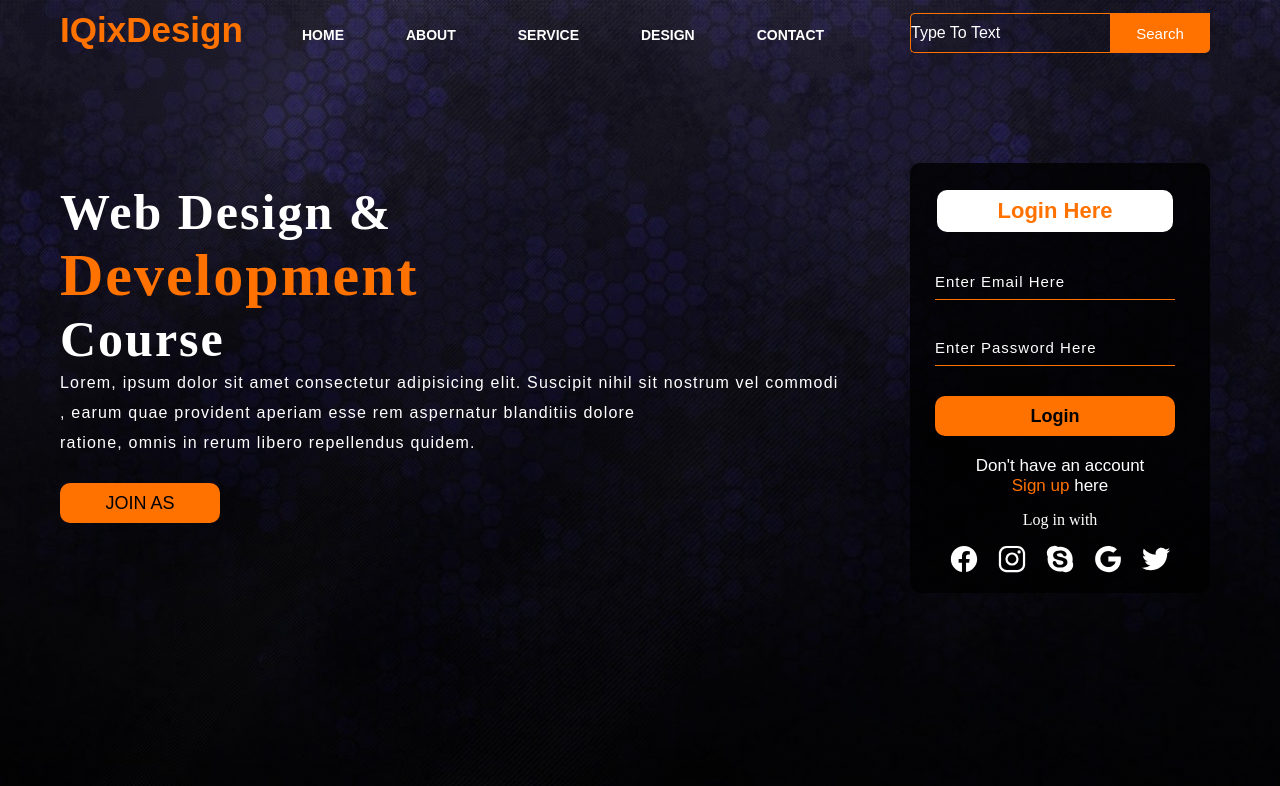
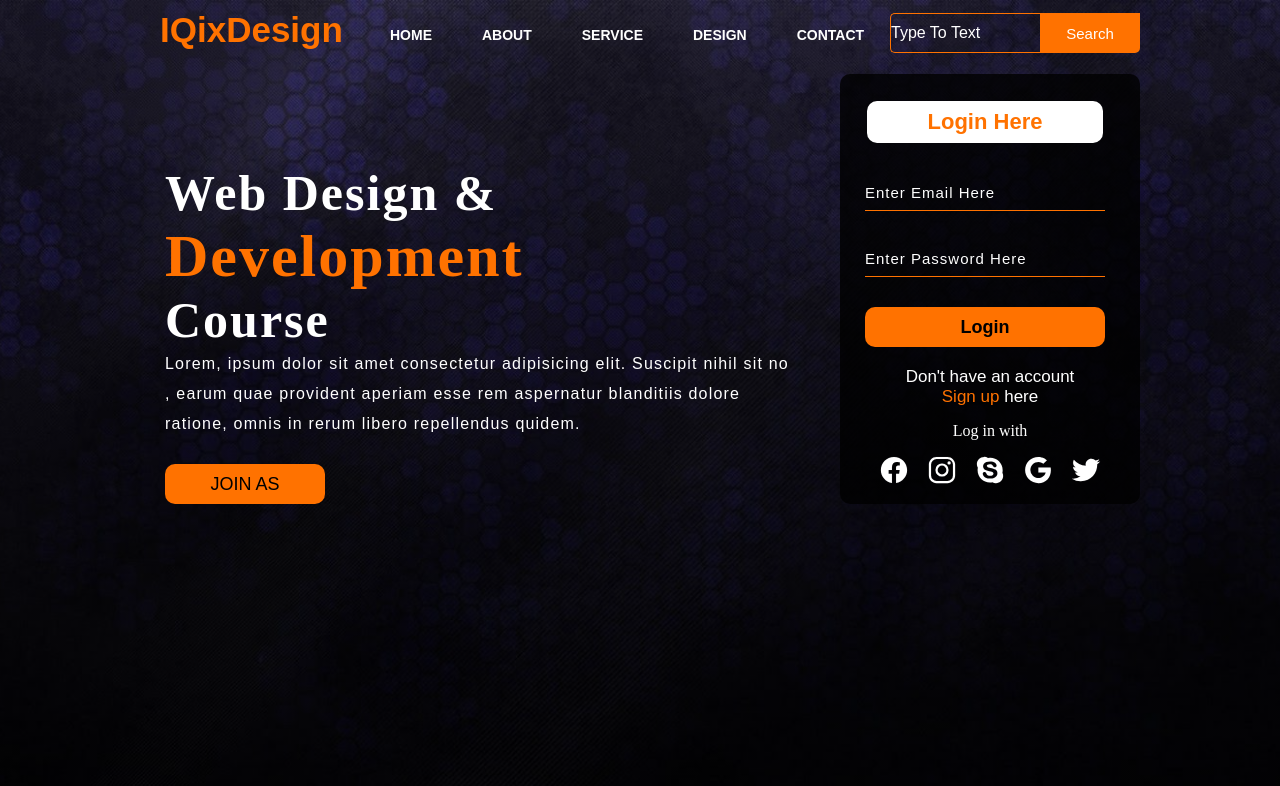
Before and after one commit to mrsongur/html-css-website-devolopmencoursemodel, a plain HTML site: page index.html in a window 1280 px wide. Shown: the top 786 px of the page. Drawn offline with nearby package versions, Linux system fonts and the light colour scheme.

Commit message:
updates style

```diff
--- a/index.html
+++ b/index.html
@@ -30,7 +30,7 @@
         </div>
         <div class="content">
             <h1>Web Design & <br><span>Development</span><br>Course</h1>
-            <p class="par" >Lorem, ipsum dolor sit amet consectetur adipisicing elit. Suscipit nihil  sit  nostrum vel commodi<br>, earum quae provident aperiam esse rem aspernatur blanditiis dolore<br> ratione, omnis in rerum libero repellendus quidem.</p>
+            <p class="par" >Lorem, ipsum dolor sit amet consectetur adipisicing elit. Suscipit nihil  sit  no<br>, earum quae provident aperiam esse rem aspernatur blanditiis dolore<br> ratione, omnis in rerum libero repellendus quidem.</p>
             <button class="cn"><a href="#">JOIN AS</a></button>
            <div class="form">
             <h2>Login Here</h2>
--- a/style.css
+++ b/style.css
@@ -16,12 +16,12 @@
   height: 109vh;
 }
 .navbar {
-  width: 1200px;
+  width: 1000px;
   height: 75px;
   margin: auto;
 }
 .icon {
-  width: 200px;
+  width:200px;
   float: left;
   height: 70px;
 }
@@ -34,7 +34,7 @@
   padding-top: 10px;
 }
 .menu {
-  width: 400px;
+  width: 550px;
   float: left;
   height: 70px;
 }
@@ -47,7 +47,7 @@
 }
 ul li {
   list-style: none;
-  margin-left: 62px;
+  margin-left: 50px;
   margin-top: 27px;
   font-size: 14px;
 }
@@ -62,13 +62,14 @@ ul li a:hover {
   color: orange;
 }
 .search {
-  width: 330px;
+  width: 250px;
   float: left;
-  margin-left: 270px;
+  left: 50px;
+
 }
 .srch {
   font-family: "Times New Roman";
-  width: 200px;
+  width:150px;
   height: 40px;
   background: transparent;
   border: 1px solid #ff7200;
@@ -99,7 +100,7 @@ ul li a:hover {
   outline: none;
 }
 .content {
-  width: 1200px;
+  width: 990px;
   height: auto;
   margin: auto;
   color: #fff;
@@ -152,8 +153,8 @@ ul li a:hover {
     rgba(0, 0, 0, 0.8) 50%
   );
   position: absolute;
-  top: -20px;
-  left: 870px;
+  top: -90px;
+  left: 695px;
   border-radius: 10px;
   padding: 25px;
 }
```
